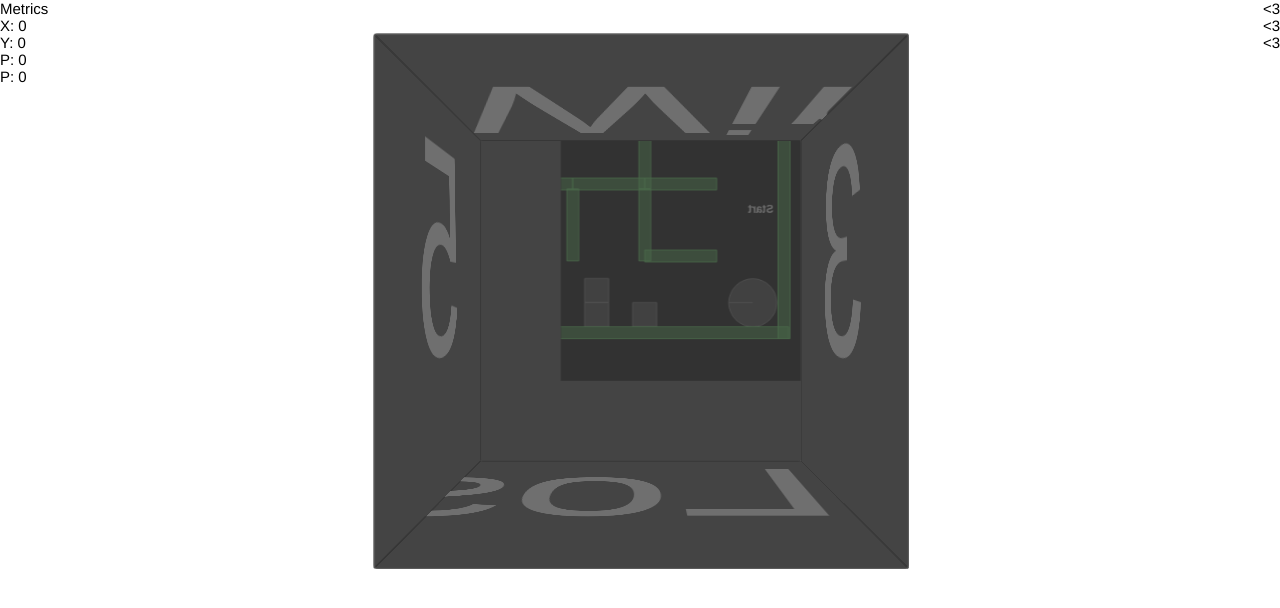
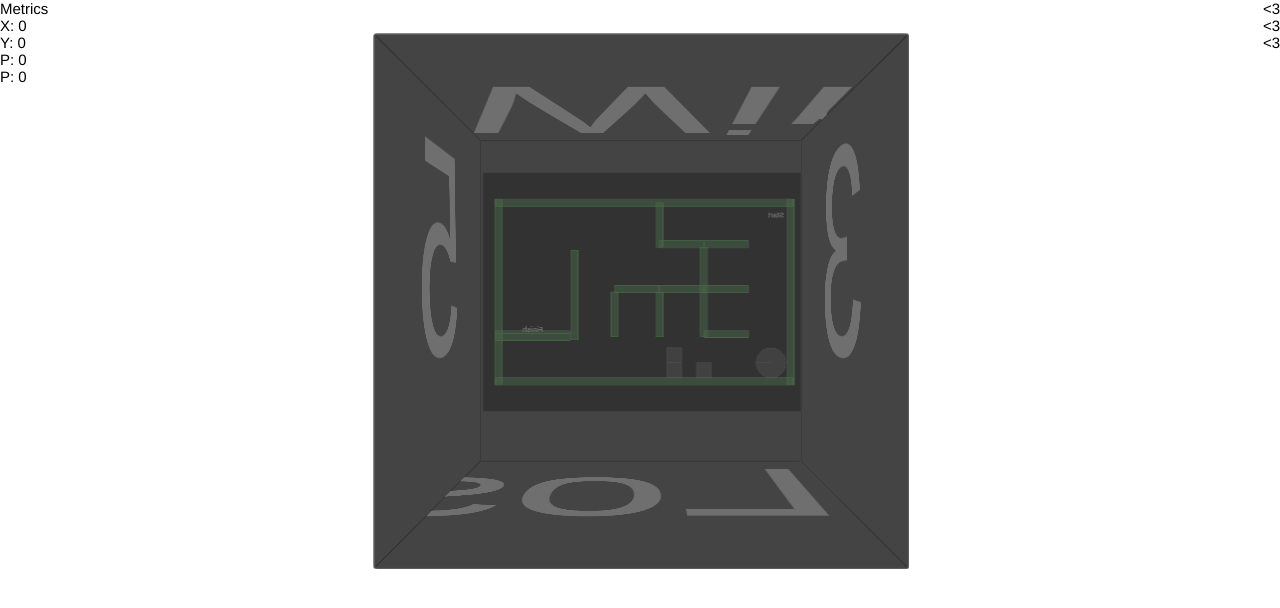
Before and after one commit to cortezcristian/gamejam2014, a plain HTML site: page index.html in a window 1280 px wide. Drawn offline with Linux system fonts and the light colour scheme.

Commit message:
Funtional demo win

```diff
--- a/css/styles.css
+++ b/css/styles.css
@@ -39,7 +39,7 @@ hr {
   margin: 100px auto 0;
   height: 400px;
   width: 400px;
-  -webkit-transition: -webkit-transform 0.1s linear;
+  -webkit-transition: -webkit-transform 1s linear;
   -webkit-transform-style: preserve-3d;
   -moz-transition: -moz-transform 0.1s linear;
   -moz-transform-style: preserve-3d;
--- a/index.html
+++ b/index.html
@@ -22,7 +22,7 @@
                         3
                     </div>
                     <div class="face four">
-                        <canvas height="300" id="canvas" style="background-color:#333333;float:left;" width="300"></canvas>
+                        <canvas height="480" id="canvas" style="background-color:#333333;float:left;zoom: 62%;margin: 65px 0;" width="640"></canvas>
                     </div>
                     <div class="face five">
                         5
--- a/js/code.js
+++ b/js/code.js
@@ -16,8 +16,19 @@
 
 var inxtr = {}
 
+var props = 'transform WebkitTransform MozTransform OTransform msTransform'.split(' '),
+    prop,
+    el = document.createElement('div');
+for(var i = 0, l = props.length; i < l; i++) {
+    if(typeof el.style[props[i]] !== "undefined") {
+        prop = props[i];
+        break;
+    }
+}
+
+
 inxtr.rotateCube = function(xAngle,yAngle,zAngle){
-    document.getElementById('cube').style['transform'] = "rotateX("+xAngle+"deg) rotateY("+yAngle+"deg) rotateZ("+zAngle+"deg)";
+    document.getElementById('cube').style[prop] = "rotateX("+xAngle+"deg) rotateY("+yAngle+"deg) rotateZ("+zAngle+"deg)";
 }
 
 var b2Vec2 = Box2D.Common.Math.b2Vec2
@@ -200,6 +211,7 @@ function createWorld()
         //console.log(color);
         if(color=="#ff0000"){
             $(".winner").show();
+            inxtr.rotateCube(0,0,0);
         }
         //console.log(contact.GetFixtureA().GetBody().GetUserData()['border_color']);
         //console.log("> ", contact.GetFixtureA().GetBody());
@@ -651,6 +663,7 @@ $(function()
                     msgDraw(loser[parseInt(Math.random()*loser.length)]);
                     gameRun = false;
                     $('#play-again').show();
+                    inxtr.rotateCube(0,-180,0);
                 }
               }
 
@@ -698,7 +711,7 @@ $(function()
                 });
 
                 document.addEventListener('headtrackingEvent',  function(e){
-                   console.log(e)
+                   //console.log(e)
                    if(!gameRun && !faceRun){
                     faceRun = true;
                     //Arrancar
```
